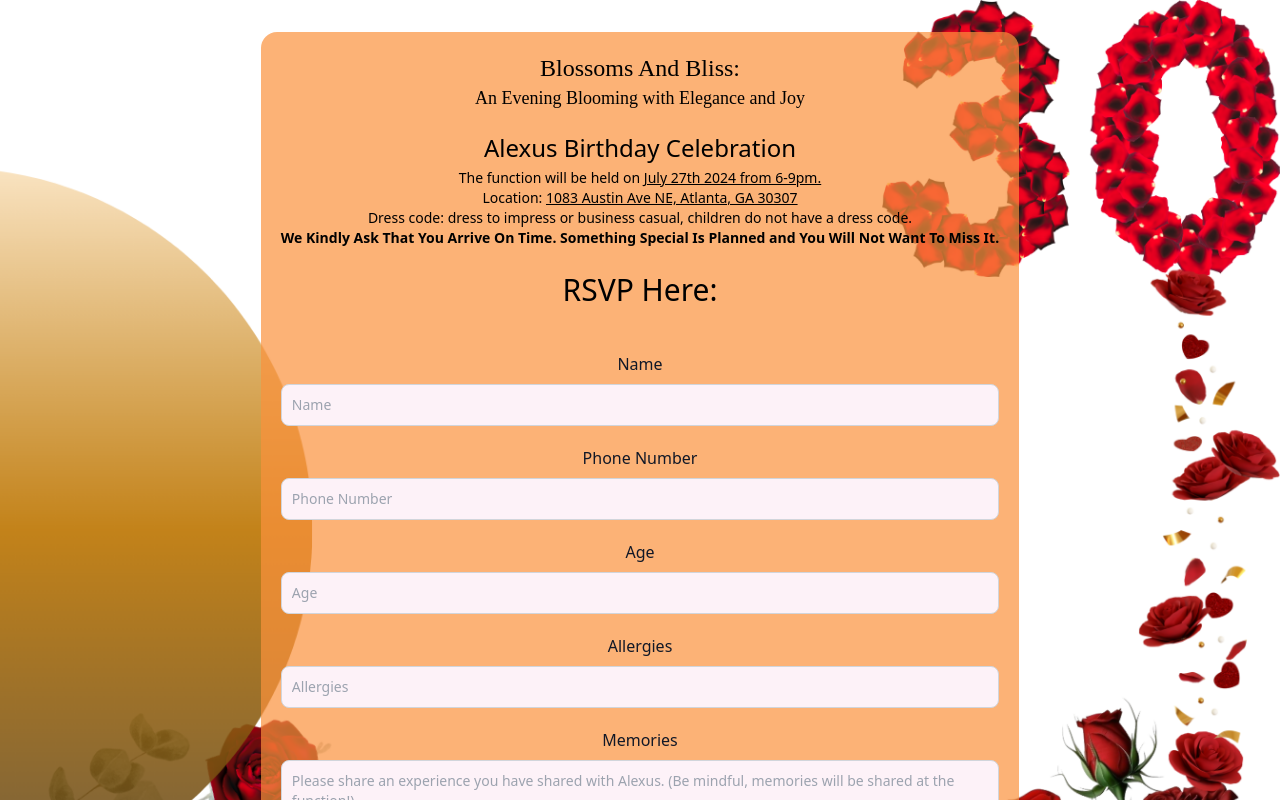
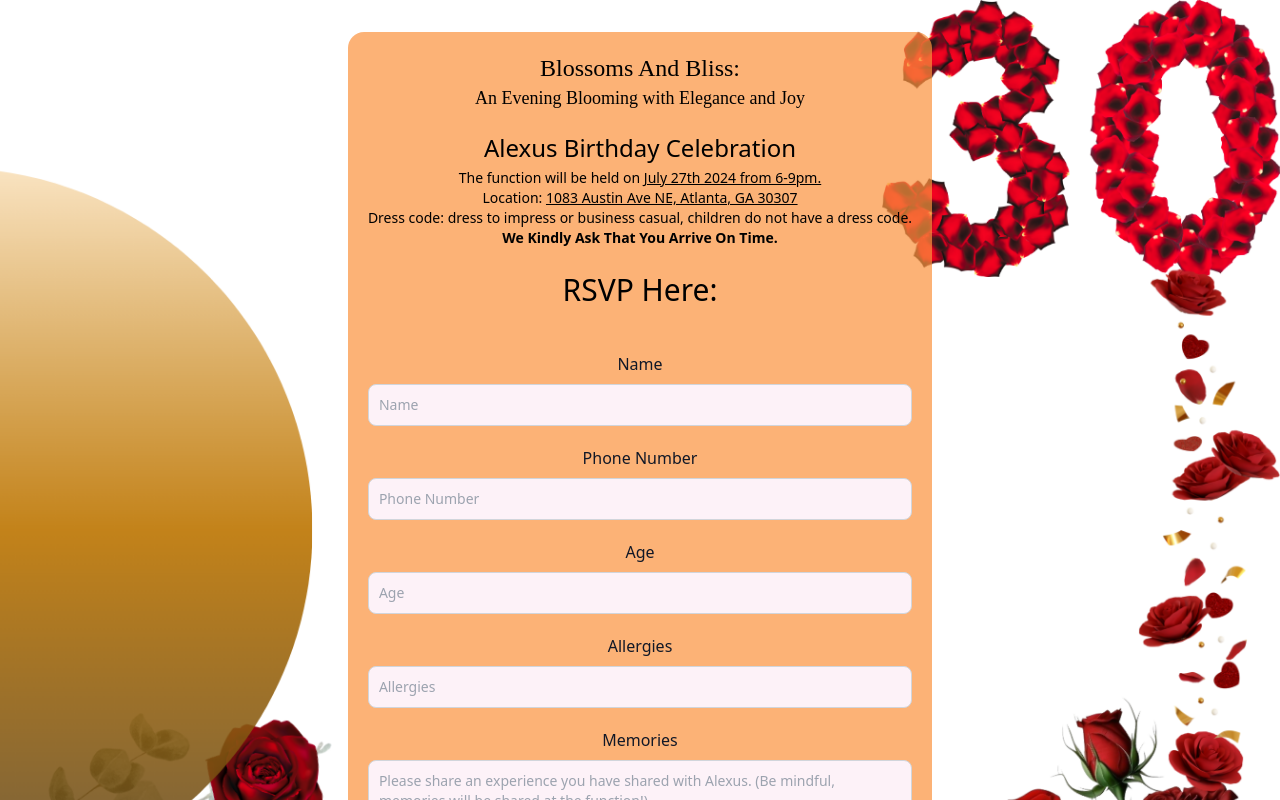
Before and after one commit to voyddful/blossomsandbliss, a Next.js app: page / in a window 1280 px wide. Shown: the top 800 px of the page. Built offline with nearby package versions, Linux system fonts and the light colour scheme; a web font is replaced by a local one.

Commit message:
removed text

```diff
--- a/src/app/page.js
+++ b/src/app/page.js
@@ -14,7 +14,7 @@ export default function page(){
             <h1 className=' text-sm'> The function will be held on <span className=' underline'>July 27th 2024 from 6-9pm.</span></h1>
             <h1 className='text-sm'>Location: <a href="https://www.google.com/maps/place/1083+Austin+Ave+NE,+Atlanta,+GA+30307/@33.7619716,-84.3550701,17z/data=!3m1!4b1!4m6!3m5!1s0x88f506aa2471172b:0x80cd3712f280919e!8m2!3d33.7619716!4d-84.3524952!16s%2Fg%2F11bw3xnj77?entry=ttu" className='underline'>1083 Austin Ave NE, Atlanta, GA 30307</a></h1>
             <h3 className='text-sm '>Dress code: dress to impress or business casual, children do not have a dress code.</h3>
-            <h3 className='text-sm font-bold'>We Kindly Ask That You Arrive On Time. Something Special Is Planned and You Will Not Want To Miss It.</h3>
+            <h3 className='text-sm font-bold'>We Kindly Ask That You Arrive On Time.</h3>
 
             <h1 className='text-3xl my-6'>RSVP Here:</h1>
 
```
